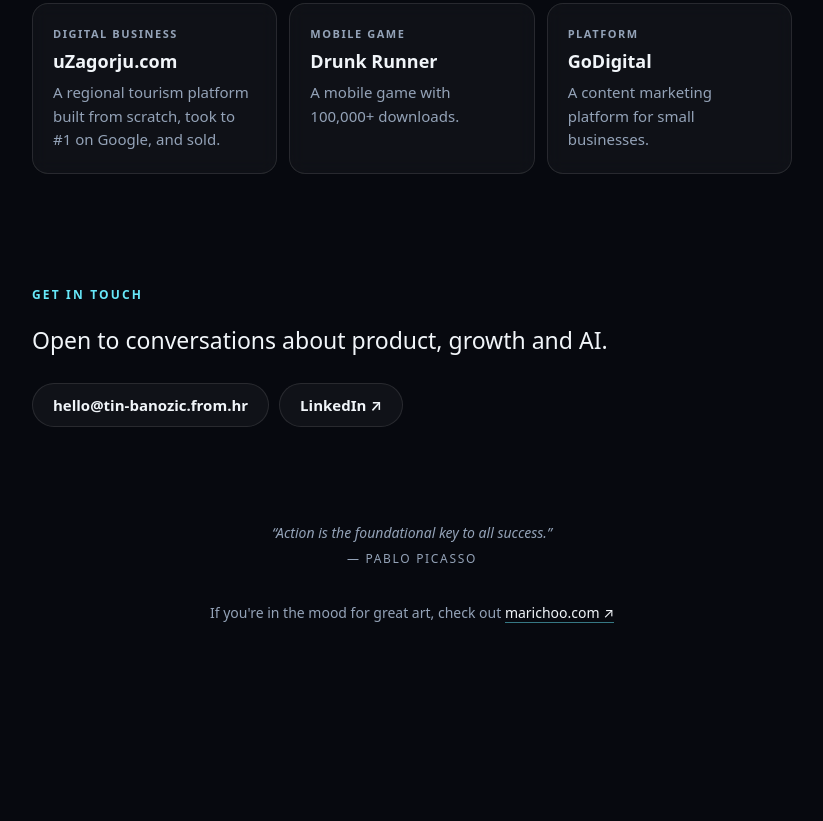
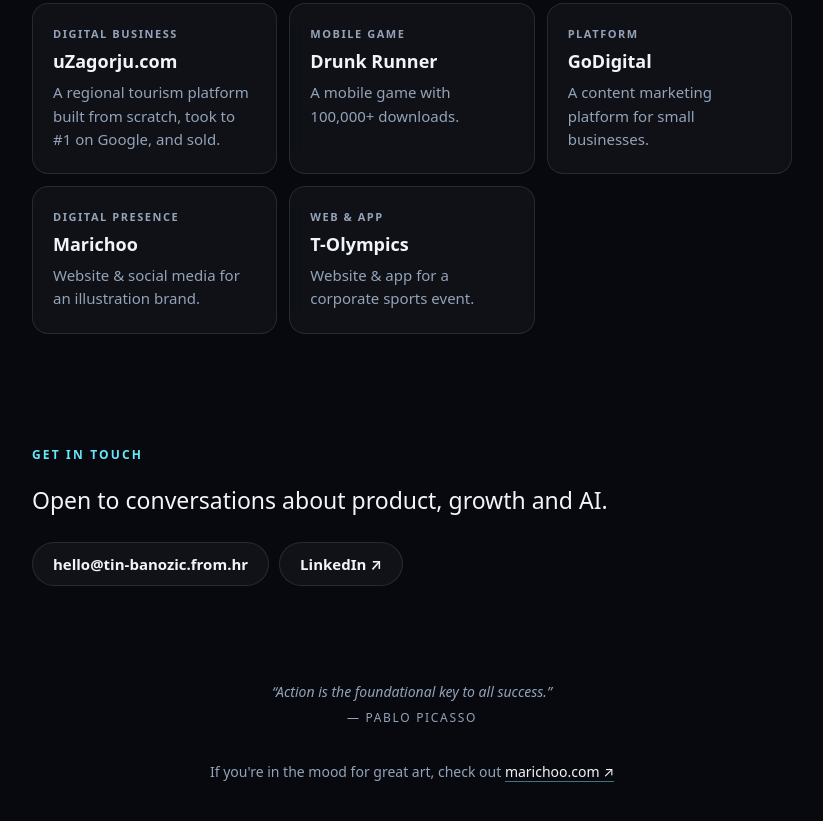
Before and after one commit to railban/tin-banozic-website, a plain HTML site: page index.html in a window 1280 px wide. Shown: the part 1617-2438 px from the top of the page, without its empty margins (228-1051 px from the left). Before the commit the page ends 2287 px from the top, so only its background shows below. Drawn offline with Linux system fonts and the light colour scheme.

Commit message:
Update index.html
updated projects, added Marichoo and T-Olympics

```diff
--- a/index.html
+++ b/index.html
@@ -430,6 +430,16 @@
           <h3>GoDigital</h3>
           <p>A content marketing platform for small businesses.</p>
         </div>
+        <div class="card">
+          <small>Digital presence</small>
+          <h3>Marichoo</h3>
+          <p>Website & social media for an illustration brand.</p>
+        </div>
+        <div class="card">
+          <small>Web & App</small>
+          <h3>T-Olympics</h3>
+          <p>Website & app for a corporate sports event.</p>
+        </div>
       </div>
     </section>
 
```
